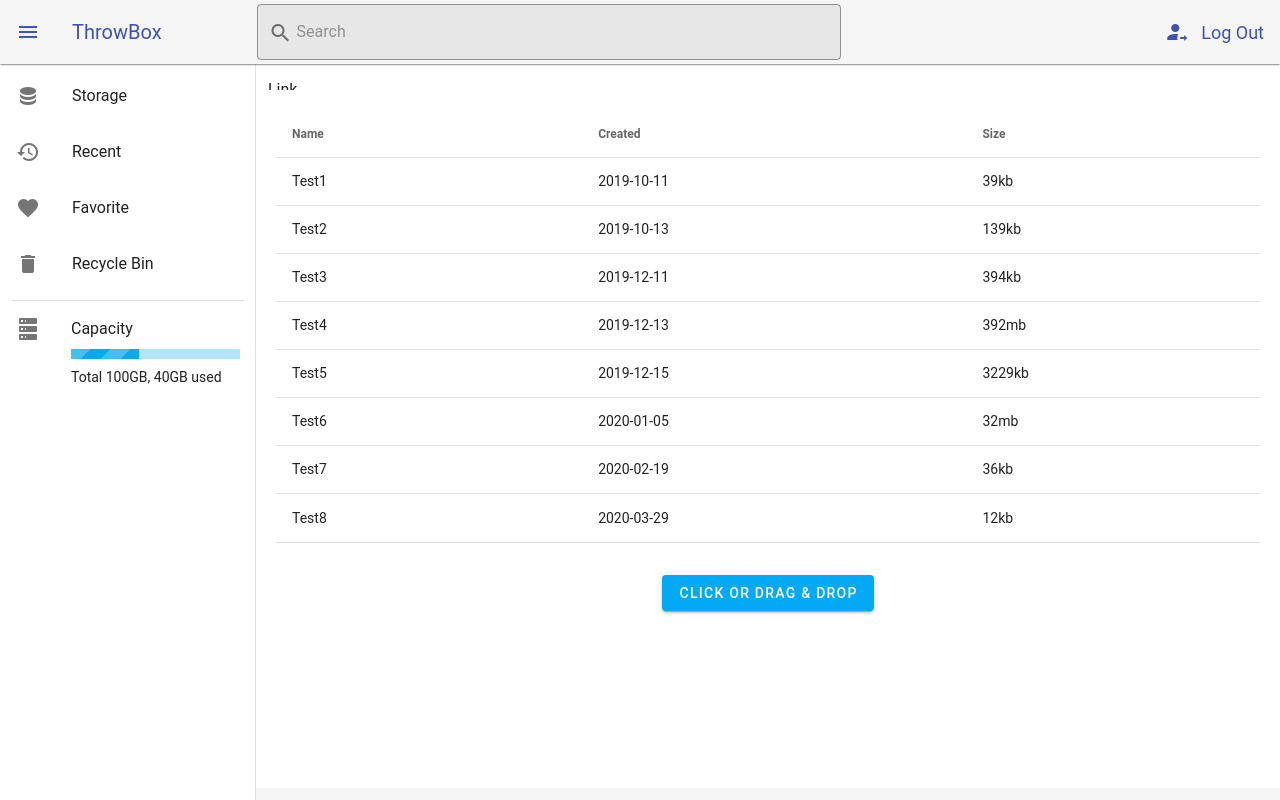
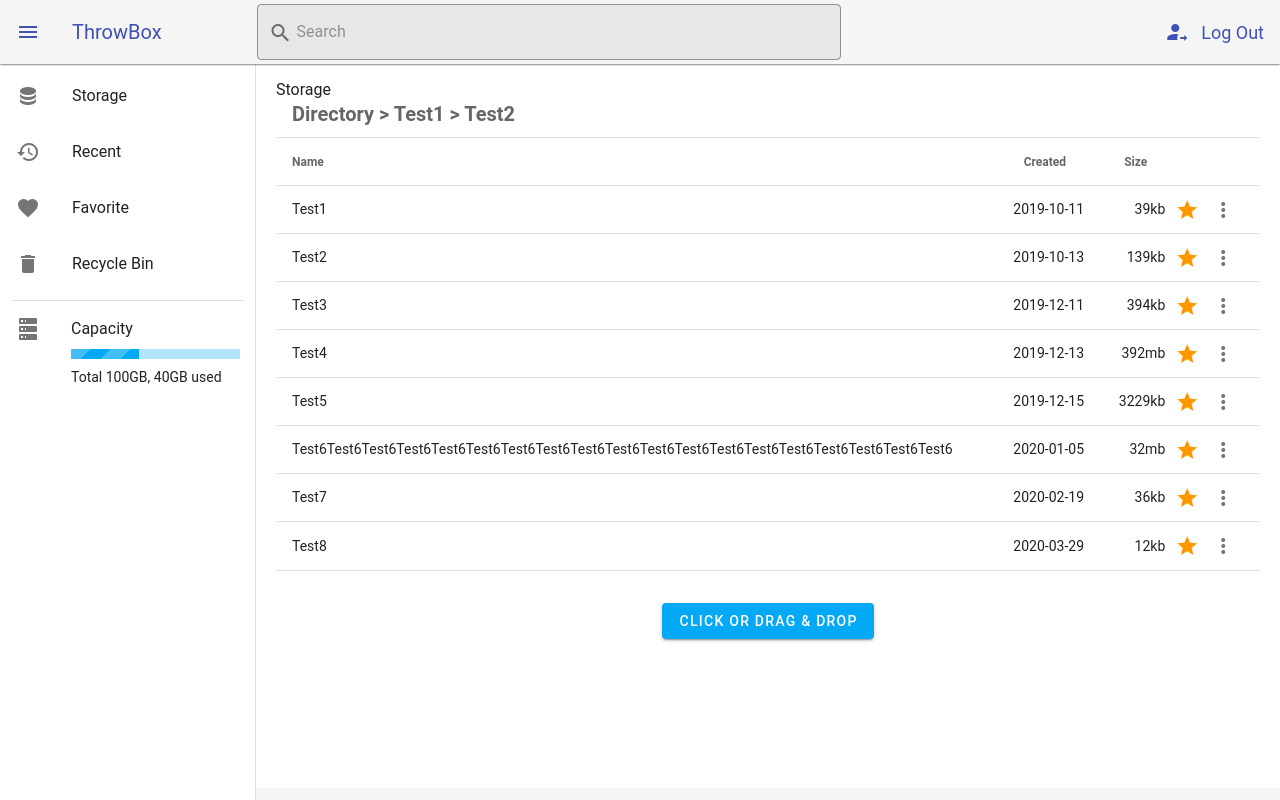
Before and after one commit to 4Moyede/ThrowBox, a Vue app in the folder front/: page / in a window 1280 px wide. Built offline with nearby package versions, Linux system fonts and the light colour scheme; a small style sheet from the web is missing.

Commit message:
테이블 버튼, 헤더 등등 여러 사항 추가

```diff
--- a/front/src/App.vue
+++ b/front/src/App.vue
@@ -7,6 +7,7 @@
       </v-btn>
       <v-toolbar-title style="color: #3F51B5">ThrowBox</v-toolbar-title>
       <v-text-field
+        v-model="searchFile"
         style="max-width: 600px; margin-left: 95px"
         prepend-inner-icon="mdi-magnify"
         hide-details
@@ -80,6 +81,7 @@ export default {
         { text: 'Favorite', icon: 'mdi-heart', to: { path: '/favorite' } },
         { text: 'Recycle Bin', icon: 'mdi-delete', to: { path: '/bin' } },
       ],
+      searchFile: '',
     };
   },
   methods: {
--- a/front/src/views/Home.vue
+++ b/front/src/views/Home.vue
@@ -1,22 +1,92 @@
 <template>
   <v-sheet style="margin-top: 70px">
-    <v-row class="ml-3 mr-2">
-      <div style="margin-top: 20px">Link</div>
-    </v-row>
     <v-card elevation="0" class="pa-5">
       <v-data-table
         :headers="tableHeaders"
         :items="files"
         class="elevation-0"
+        :search="search"
         disable-pagination
         hide-default-footer
-      ></v-data-table>
-      <v-divider/>
+        :loading="dataLoading"
+        item-key="name"
+        :show-select="checkMultiSelectFile"
+      >
+        <!-- Header and Top Setting -->
+        <template v-slot:top>
+          <v-row justify="space-between" class="mx-0">
+            <div>Storage</div>
+            <v-icon>mdi-settings</v-icon>
+          </v-row>
+        </template>
+        <template v-slot:header="{ props: { headers } }">
+          <thead>
+            <tr>
+              <th :colspan="headers.length" style="font-size: 20px">Directory > Test1 > Test2</th>
+            </tr>
+          </thead>
+        </template>
+
+        <!-- Multiple Select Setting -->
+        <template v-if="checkMultiSelectFile" v-slot:header.data-table-select="{ on, props }">
+          <v-simple-checkbox color="purple" v-bind="props" v-on="on"></v-simple-checkbox>
+        </template>
+
+        <template
+          v-if="checkMultiSelectFile"
+          v-slot:item.data-table-select="{ isSelected, select }"
+        >
+          <v-simple-checkbox
+            color="green" value="isSelected" @input="select($event)"></v-simple-checkbox>
+        </template>
+
+        <!-- Upload Loading Setting -->
+        <template v-if="uploadProgress" v-slot:progress>
+          <v-progress-linear color="primary" :height="15" indeterminate></v-progress-linear>
+        </template>
+
+        <!-- Table Body Setting -->
+        <template v-slot:item.fileName="{ item }">
+          <div @click="clickFile(item)" class="fileNameStyle">{{item.fileName}}</div>
+        </template>
+
+        <template v-slot:item.createdDate="{ item }">
+          <div @click="clickFile(item)" class="createdDateStyle">{{item.createdDate}}</div>
+        </template>
+
+        <template v-slot:item.fileSize="{ item }">
+          <div @click="clickFile(item)" class="fileSizeStyle">{{item.fileSize}}</div>
+        </template>
+
+        <template v-slot:item.action="{ item }">
+          <div style="text-align: start">
+            <v-btn class="ml-n7" icon color="orange">
+              <v-icon>mdi-star</v-icon>
+            </v-btn>
+
+            <v-menu transition="slide-y-transition" bottom>
+              <template v-slot:activator="{ on }">
+                <v-btn icon class="ml-0" v-on="on">
+                  <v-icon>mdi-dots-vertical</v-icon>
+                </v-btn>
+              </template>
+              <v-list>
+                <v-list-item>
+                  <v-list-item-title @click="renameFile(item)">Rename</v-list-item-title>
+                </v-list-item>
+                <v-list-item>
+                  <v-list-item-title @click="deleteFile(item)">Delete</v-list-item-title>
+                </v-list-item>
+              </v-list>
+            </v-menu>
+          </div>
+        </template>
+      </v-data-table>
+      <v-divider />
       <v-layout justify-center class="mt-8">
         <v-btn color="primary">Click or Drag & Drop</v-btn>
       </v-layout>
     </v-card>
-
   </v-sheet>
 </template>
 
@@ -25,62 +95,77 @@
 
 export default {
   name: 'Home',
-  components: {
-  },
+  components: {},
   data() {
     return {
       title: '',
+      search: '',
       tableHeaders: [],
       files: [],
+      dataLoading: false,
+      uploadProgress: false,
+      checkMultiSelectFile: false,
     };
   },
   methods: {
+    uploadFile() {},
+    clickFile(data) {
+      console.log(data);
+    },
+    deleteFile() {
+
+    },
+    renameFile() {
+
+    },
     initHeader() {
       this.tableHeaders = [
-        { text: 'Name', value: 'name' },
-        { text: 'Created', value: 'createDate' },
-        { text: 'Size', value: 'fileSize' },
+        { text: 'Name', value: 'fileName', align: 'left' },
+        { text: 'Created', value: 'createDate', align: 'right' },
+        { text: 'Size', value: 'fileSize', align: 'right' },
+        { value: 'action', align: 'center', sortable: false },
       ];
     },
     loadFiles() {
       this.files = [
         {
-          name: 'Test1',
+          fileName: 'Test1',
           createDate: '2019-10-11',
           fileSize: '39kb',
         },
         {
-          name: 'Test2',
+          fileName: 'Test2',
           createDate: '2019-10-13',
           fileSize: '139kb',
         },
         {
-          name: 'Test3',
+          fileName: 'Test3',
           createDate: '2019-12-11',
           fileSize: '394kb',
         },
         {
-          name: 'Test4',
+          fileName: 'Test4',
           createDate: '2019-12-13',
           fileSize: '392mb',
         },
         {
-          name: 'Test5',
+          fileName: 'Test5',
           createDate: '2019-12-15',
           fileSize: '3229kb',
         },
         {
-          name: 'Test6',
+          fileName:
+            'Test6Test6Test6Test6Test6Test6Test6Test6Test6Test6Test6Test6Test6Test6Test6Test6Test6Test6Test6',
           createDate: '2020-01-05',
           fileSize: '32mb',
         },
         {
-          name: 'Test7',
+          fileName: 'Test7',
           createDate: '2020-02-19',
           fileSize: '36kb',
         },
         {
-          name: 'Test8',
+          fileName: 'Test8',
           createDate: '2020-03-29',
           fileSize: '12kb',
         },
@@ -96,5 +181,10 @@ export default {
 </script>
 
 <style scoped>
-
+.fileNameStyle {
+}
+.createdDateStyle {
+}
+.fileSizeStyle {
+}
 </style>
```
Also changed, not shown: front/.eslintrc.js, 1 other file (tests, documents, lock files or other folders).
